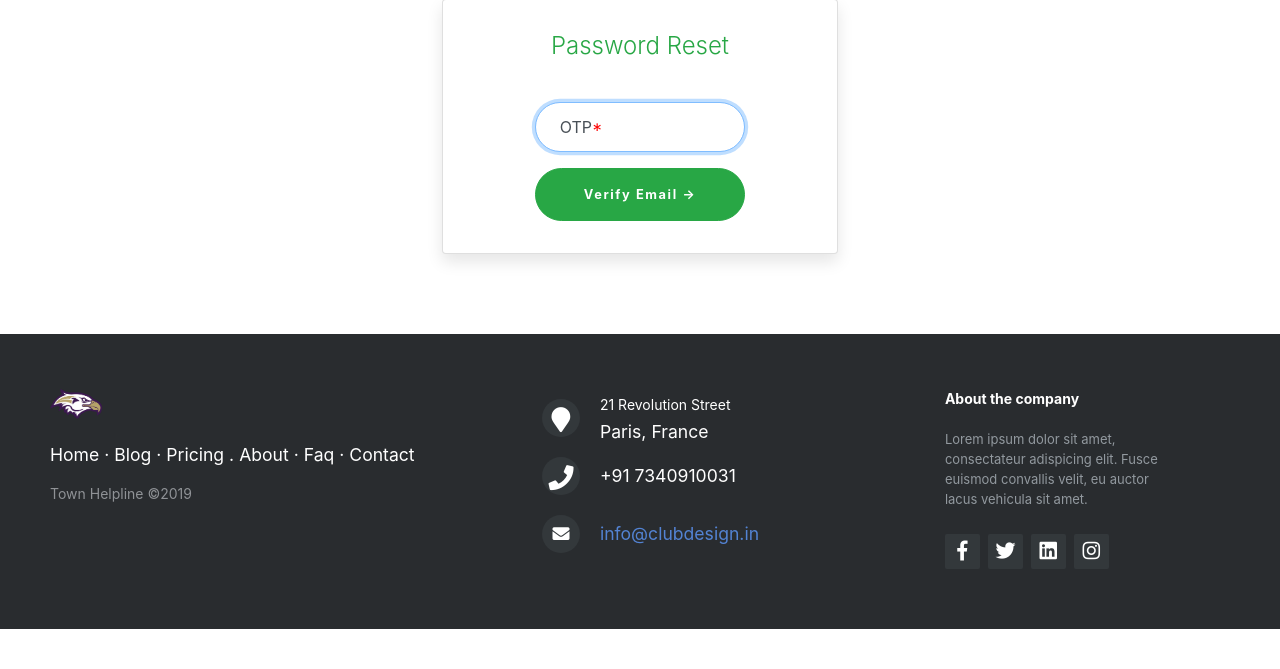
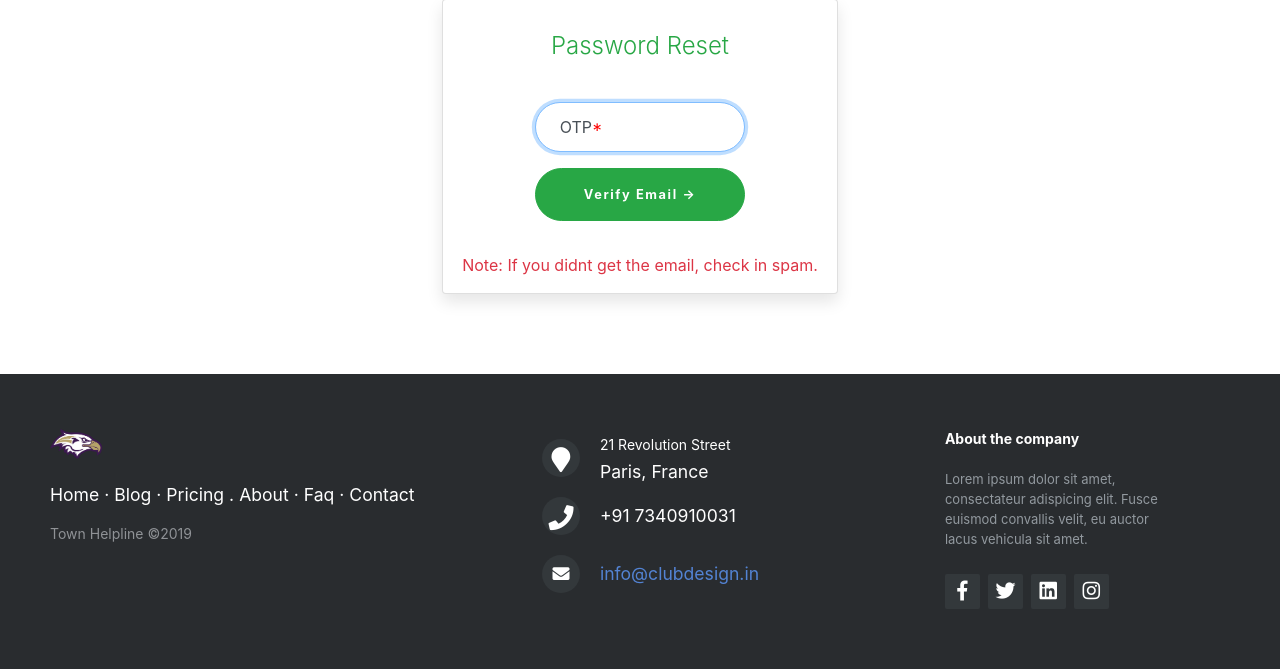
Before and after one commit to hardilsingh/maintainence, a PHP site: page /verify_email.php in a window 1280 px wide. Shown: the part 259-928 px from the top of the page. Before the commit the page ends 888 px from the top, so only its background shows below. Run offline with PHP 8.4, Linux system fonts and the light colour scheme; the visitor is signed in with stand-in values (Sample User, id 1); data that the repository does not hold is empty.

Commit message:
complete

```diff
--- a/forgot_password.php
+++ b/forgot_password.php
@@ -137,6 +137,12 @@
                                 </div>
                             </div>
 
+                            <div class="row" style="margin-top:30px">
+                                <div class="col-lg-12">
+                                    <p class="text-center text-danger">Note: If you didnt get the email, check in spam.</p>
+                                </div>
+                            </div>
+
 
                         <?php
                     } ?>
--- a/includes/request.php
+++ b/includes/request.php
@@ -87,7 +87,9 @@ if ($session->is_signed_in()) {
             <button name="request" type="submit" id="contact-submit" data-submit="...Sending">Submit</button>
         </fieldset>
 
-        <span class="copyright">Having trouble filling the form. Please <a href="contactus.php">Contact Us</a></span>
+        <span class="copyright">Having trouble filling the form. Please <a href="contactus.php">Contact Us</a></span><br><br>
+        <span  class="copyright">Keep track of all requests <a href="signup.php" style="font-weight:bolder; font-size:16px">Register Now</a></span>
+
     </form>
     <!-- /END OF FORM -->
 </section>
--- a/verify_email.php
+++ b/verify_email.php
@@ -84,6 +84,11 @@
                         </div>
                     </form>
                 </div>
+                <div class="row">
+                    <div class="col-lg-12">
+                        <p class="text-center text-danger">Note: If you didnt get the email, check in spam.</p>
+                    </div>
+                </div>
             </div>
         </div>
 
```
